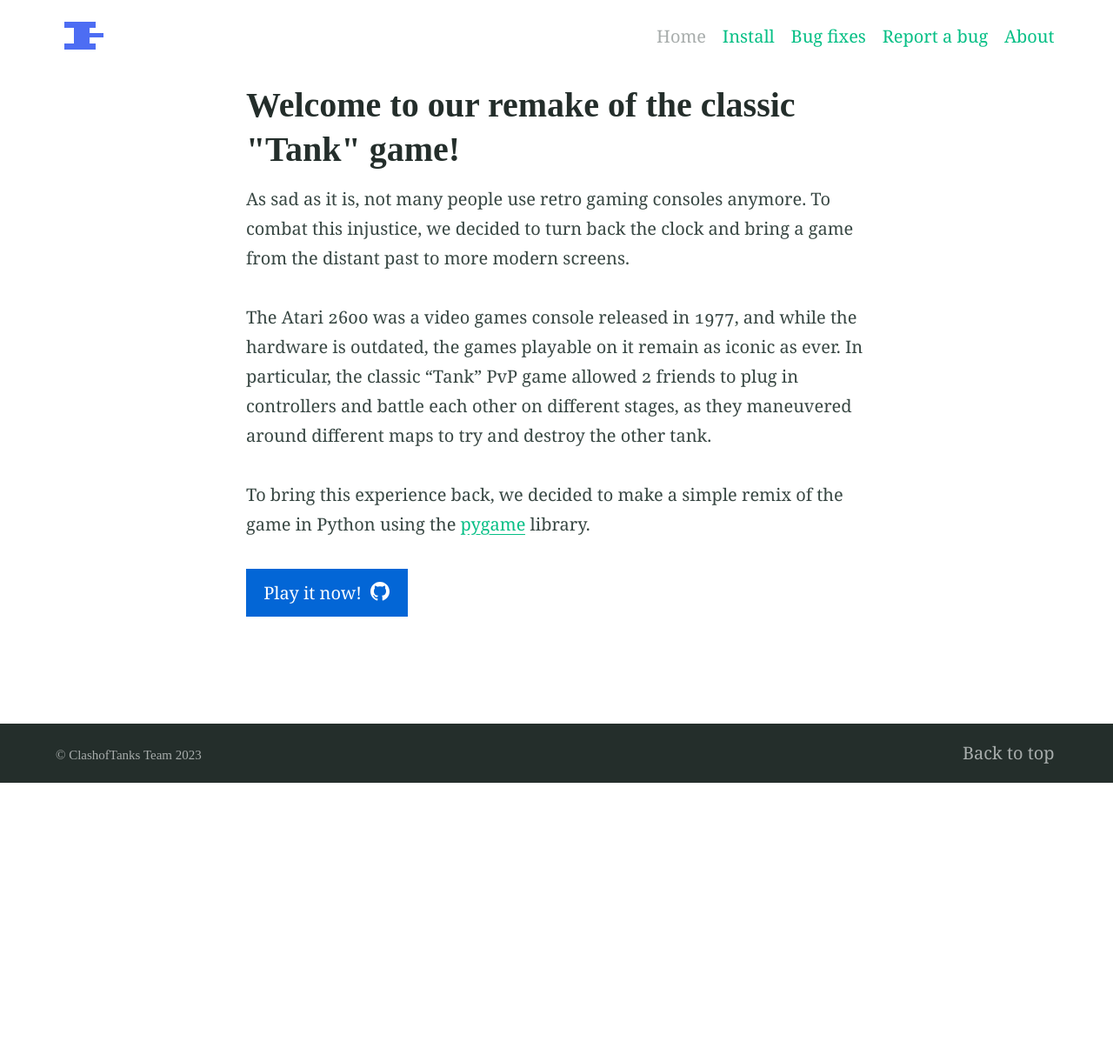
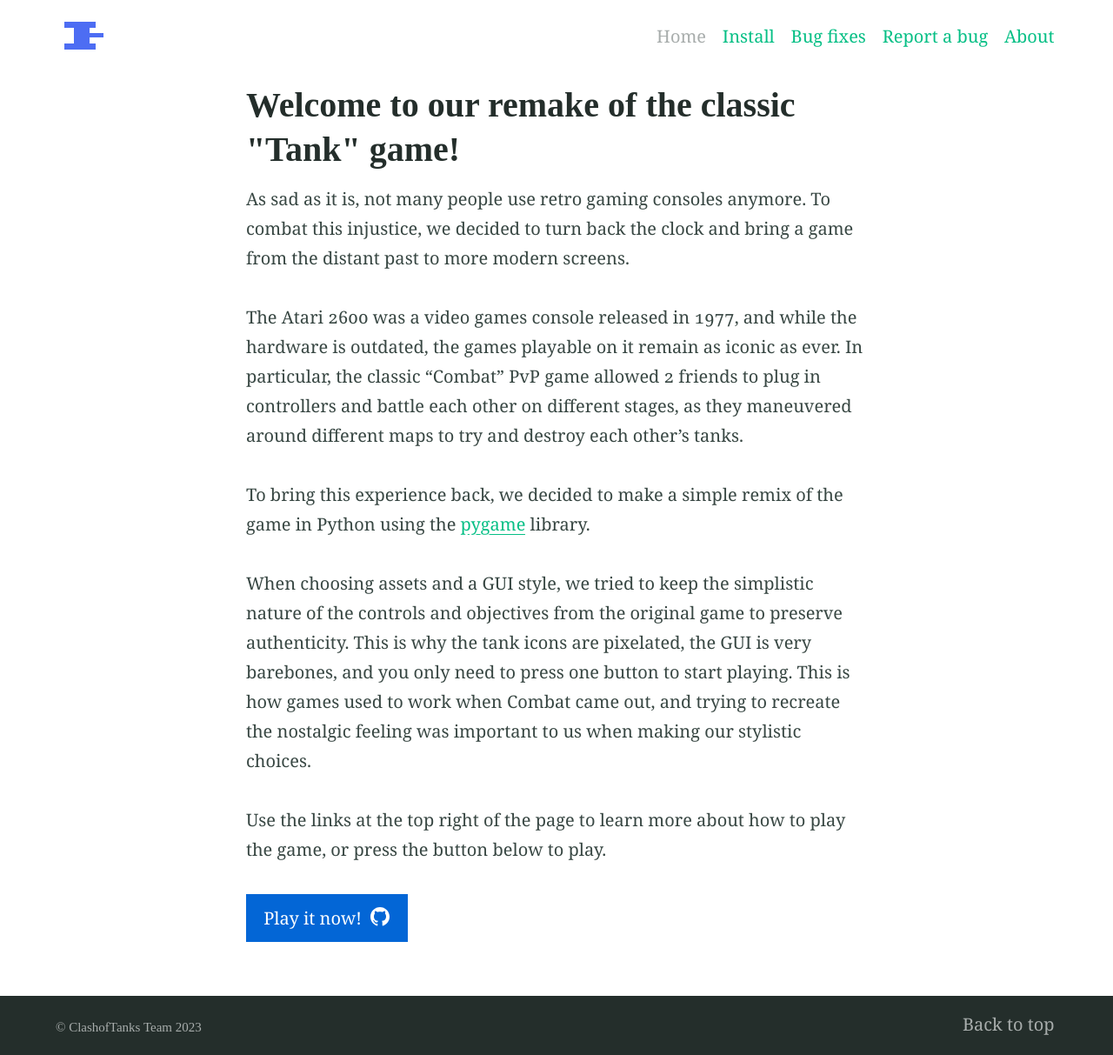
Before and after one commit to olincollege/ClashofTanks, a Jekyll site: the page built from docs/index.md, in a window 1280 px wide. Shown: the whole page at 87% size. Built offline with Jekyll 4.4.1, drawn with Linux system fonts in a browser that asks for light colours; before the commit the page ends 900 px from its top, so only the background shows below that.

Commit message:
General formatting fixes for all pages

```diff
--- a/docs/_config.yml
+++ b/docs/_config.yml
@@ -27,6 +27,7 @@ title: 'ClashofTanks Team'
 description: 'Remaking the classic Atari tank game in Python.'
 permalink: pretty
 logo: "/assets/Tank1.png"
+email: "sidneyt27@gmail.com"
 
 # Pagination
 paginate: 5
--- a/docs/index.md
+++ b/docs/index.md
@@ -4,8 +4,12 @@ title: Welcome to our remake of the classic "Tank" game!
 
 As sad as it is, not many people use retro gaming consoles anymore. To combat this injustice, we decided to turn back the clock and bring a game from the distant past to more modern screens.
 
-The Atari 2600 was a video games console released in 1977, and while the hardware is outdated, the games playable on it remain as iconic as ever. In particular, the classic "Tank" PvP game allowed 2 friends to plug in controllers and battle each other on different stages, as they maneuvered around different maps to try and destroy the other tank.
+The Atari 2600 was a video games console released in 1977, and while the hardware is outdated, the games playable on it remain as iconic as ever. In particular, the classic "Combat" PvP game allowed 2 friends to plug in controllers and battle each other on different stages, as they maneuvered around different maps to try and destroy each other's tanks.
 
 To bring this experience back, we decided to make a simple remix of the game in Python using the [pygame](https://www.pygame.org/news) library.
 
+When choosing assets and a GUI style, we tried to keep the simplistic nature of the controls and objectives from the original game to preserve authenticity. This is why the tank icons are pixelated, the GUI is very barebones, and you only need to press one button to start playing. This is how games used to work when Combat came out, and trying to recreate the nostalgic feeling was important to us when making our stylistic choices.
+
+Use the links at the top right of the page to learn more about how to play the game, or press the button below to play.
+
 {% include button.html text="Play it now!" icon="github" link="https://github.com/olincollege/ClashofTanks" color="#0366d6" %}
```
Also changed, not shown: docs/_posts/2023-05-03-introductory-post.md (+1 -1 lines), docs/about.md (+4 -4 lines), docs/getting-started.md (+1 -1 lines), docs/README.md.
